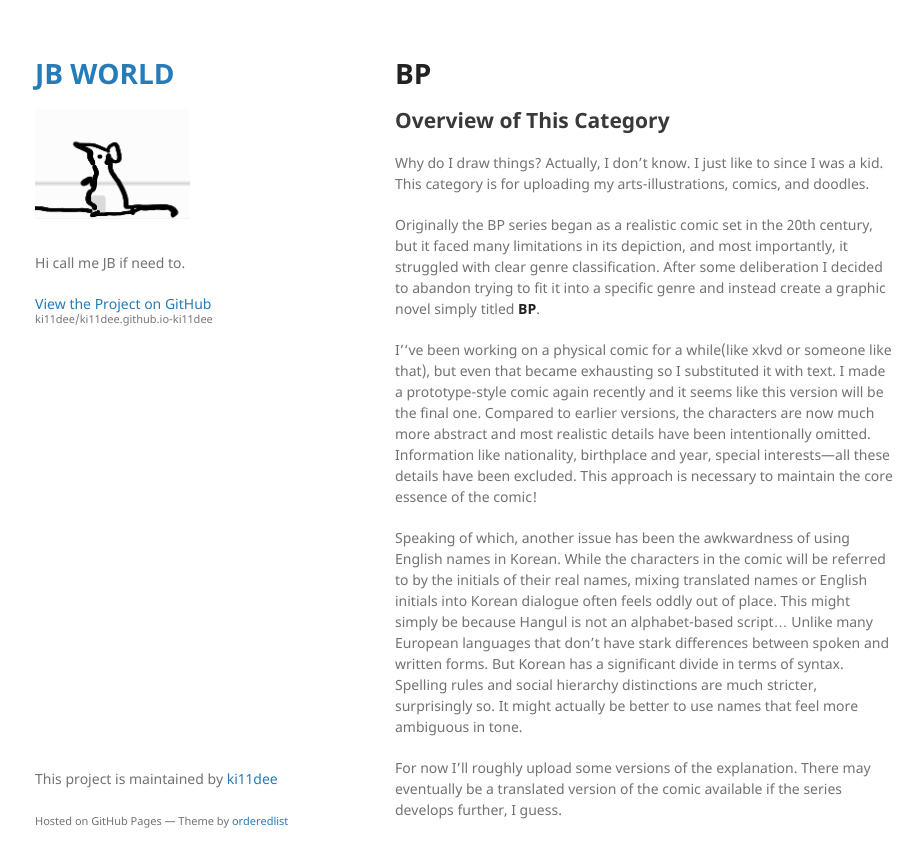
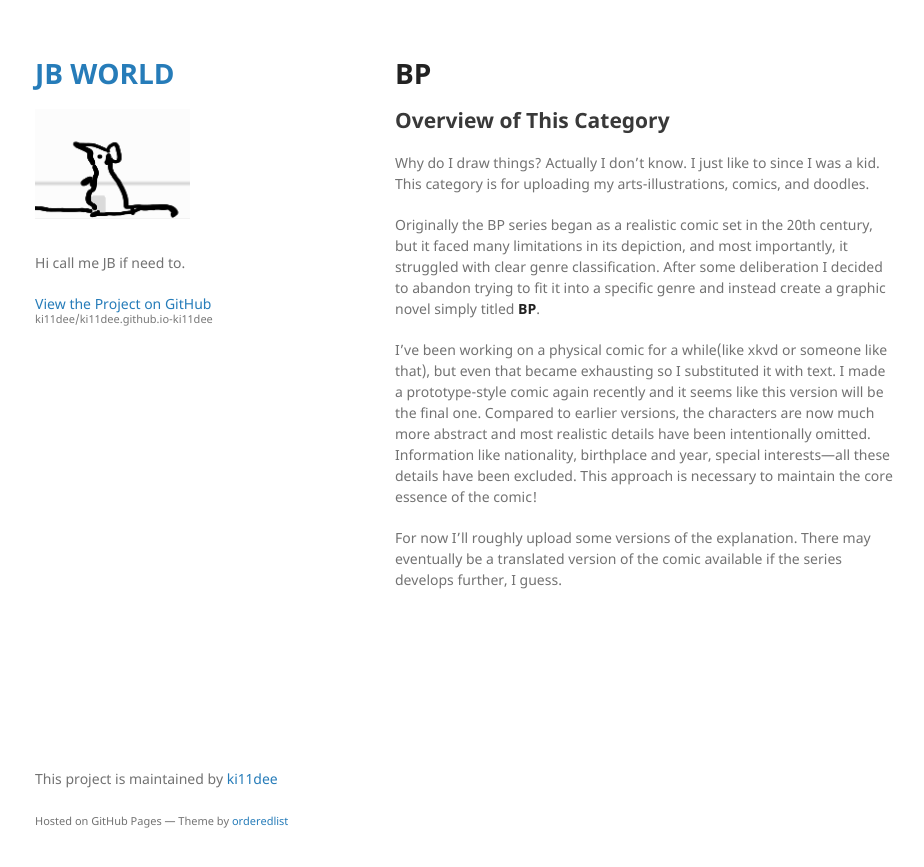
Before and after one commit to ki11dee/ki11dee.github.io-ki11dee, a Jekyll site: the page built from BP/BP_content.md, in a window 1280 px wide. Shown: the top 867 px of the page, without its empty margins (175-1099 px from the left). Built offline with Jekyll 4.4.1, drawn with Linux system fonts in a browser that asks for light colours; our own code applies the rules of GitHub Pages for plain Markdown files.

Commit message:
Edit typo

```diff
--- a/BP/BP_content.md
+++ b/BP/BP_content.md
@@ -2,12 +2,10 @@
 
 ## Overview of This Category
 
-Why do I draw things? Actually, I don't know. I just like to since I was a kid. This category is for uploading my arts-illustrations, comics, and doodles.
+Why do I draw things? Actually I don't know. I just like to since I was a kid. This category is for uploading my arts-illustrations, comics, and doodles.
 
 Originally the BP series began as a realistic comic set in the 20th century, but it faced many limitations in its depiction, and most importantly, it struggled with clear genre classification. After some deliberation I decided to abandon trying to fit it into a specific genre and instead create a graphic novel simply titled **BP**.
 
-I''ve been working on a physical comic for a while(like xkvd or someone like that), but even that became exhausting so I substituted it with text. I made a prototype-style comic again recently and it seems like this version will be the final one. Compared to earlier versions, the characters are now much more abstract and most realistic details have been intentionally omitted. Information like nationality, birthplace and year, special interests—all these details have been excluded. This approach is necessary to maintain the core essence of the comic!
-
-Speaking of which, another issue has been the awkwardness of using English names in Korean. While the characters in the comic will be referred to by the initials of their real names, mixing translated names or English initials into Korean dialogue often feels oddly out of place. This might simply be because Hangul is not an alphabet-based script... Unlike many European languages that don't have stark differences between spoken and written forms. But Korean has a significant divide in terms of syntax. Spelling rules and social hierarchy distinctions are much stricter, surprisingly so. It might actually be better to use names that feel more ambiguous in tone.
+I've been working on a physical comic for a while(like xkvd or someone like that), but even that became exhausting so I substituted it with text. I made a prototype-style comic again recently and it seems like this version will be the final one. Compared to earlier versions, the characters are now much more abstract and most realistic details have been intentionally omitted. Information like nationality, birthplace and year, special interests—all these details have been excluded. This approach is necessary to maintain the core essence of the comic!
 
 For now I'll roughly upload some versions of the explanation. There may eventually be a translated version of the comic available if the series develops further, I guess.
```
